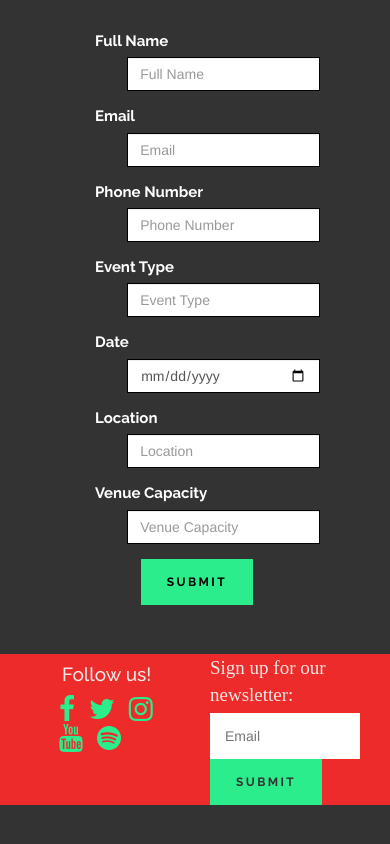
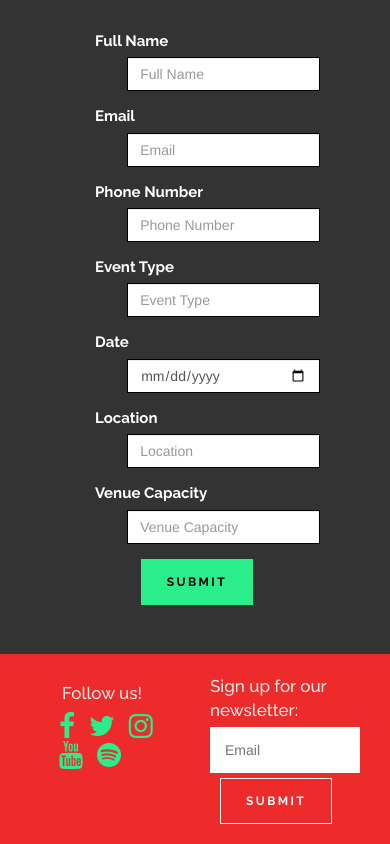
Before and after one commit to luisanegri/User-Centric-Frontend, a plain HTML site: page index.html in a window 390 px wide. Shown: the part 9642-10486 px from the top of the page. Before the commit the page ends 10447 px from the top, so only its background shows below. Drawn offline with nearby package versions, Linux system fonts and the light colour scheme; a web font is replaced by a local one.

Commit message:
footer: added padding, styled button/social links, added media queries

```diff
--- a/assets/css/style.css
+++ b/assets/css/style.css
@@ -482,23 +482,23 @@ audio, canvas, progress, video {
 /* -----------------------------------------------FOOTER ---------------------------------------------------*/
 
 .follow-social {
-  font-size: 19px;
+  font-size: 17px;
   margin-left: 47px;
   color: #ebe9e5;
   font-family: 'raleway';
+  font-weight: 500;
 }
 
 .page-footer {
-
   margin-right: 0px;
   background: #ed2b2b;
   margin-top: 30px;
 }
 
 .footer-newsletter-text {
-  font-family: 'kavivanar';
+  font-family: 'raleway';
   font-weight: 500;
-  font-size: 19px;
+  font-size: 17px;
   color: #ebe9e5;
   margin-bottom: 0.5rem;
 }
@@ -517,9 +517,10 @@ audio, canvas, progress, video {
 }
 
 .footer-newsletter-form button[type="submit"] {
-  background: #2bed8c;
-  border: 1px solid transparent;
+    background: transparent;
+    border: 1px solid #fafafa;
     display: inline-block;
+    color: #fafafa;
     outline: 0;
     padding: 2rem 2.5rem;
     font-size: 1.2rem;
@@ -528,12 +529,12 @@ audio, canvas, progress, video {
     line-height: 0.4rem;
     text-transform: uppercase;
     font-family: 'raleway', sans-serif;
+    margin-left: 10px;
 }
 
 .footer-newsletter-form button:hover {
-  background-color: #fafafa;
-  color: black;
-  border-color: #8c2bed;
+
+  border-color: #2bed8c;
 }
 
 .list-inline {
@@ -547,7 +548,12 @@ audio, canvas, progress, video {
 }
 
 .social-links li a:hover {
-  color: #8c2bed;
+  color: #fafafa;
+}
+
+.footer-block {
+  padding-bottom: 20px;
+  padding-top: 20px;
 }
 
 /* -----------------------------------------------MEDIA QUERIES ---------------------------------------------------*/
@@ -572,6 +578,11 @@ audio, canvas, progress, video {
   }
 }
 
+@media (max-width: 627px) {
+  .footer-newsletter-form>button{
+    margin-top: 5px;
+  }
+}
 
 @media (max-width: 500px) {
   audio {
--- a/index.html
+++ b/index.html
@@ -166,15 +166,11 @@
       </div>
     </div>
     <div class="second-block">
-
-
           <article id="audio-head">
             <div class="head-box">
               <h2 class="head-name">The best of The Monkees</h2>
             </div>
           </article>
-
-
       <div class="container the-best-audio">
         <div class="row">
           <div class="col-lg-6 col-md-6">
@@ -384,7 +380,7 @@
   <footer class="page-footer">
     <div class="container-fluid">
       <div class="row">
-        <div class="col-md-6 col-sm-6 col-xs-6">
+        <div class="col-md-6 col-sm-6 col-xs-6 footer-block">
           <h5 class="follow-social">Follow us!</h5>
           <ul class="list-inline social-links">
             <li><a target="_blank" href="https://www.facebook.com/TheMonkees/"><i class="fa fa-facebook fa-2x" aria-hidden="true"></i></a></li>
@@ -395,7 +391,7 @@
           </ul>
         </div>
         <div>
-        <div class="col-md-6 col-sm-6 col-xs-6">
+        <div class="col-md-6 col-sm-6 col-xs-6 footer-block">
           <div class="footer-newsletter-text">Sign up for our newsletter:</div>
           <form class="footer-newsletter-form">
             <input name="EMAIL" type="email" placeholder="Email" required>
```
Lines whose indentation alone changed are shown as unchanged.
